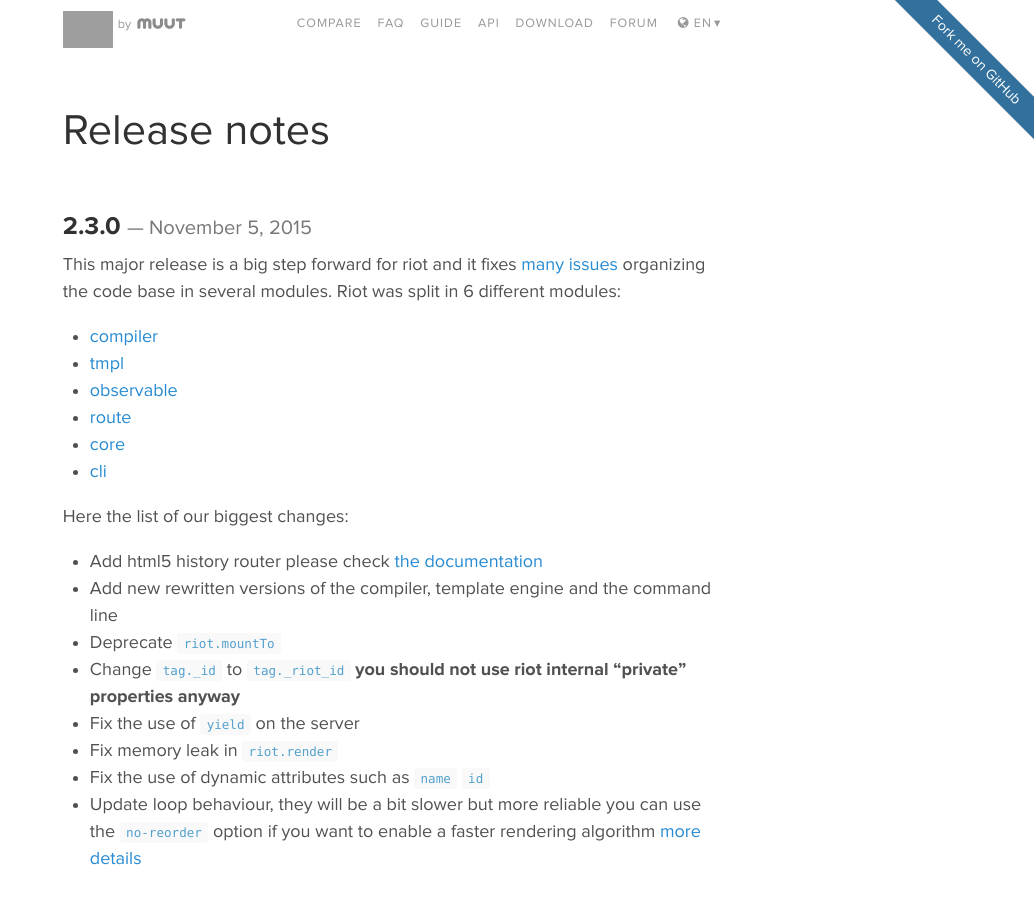
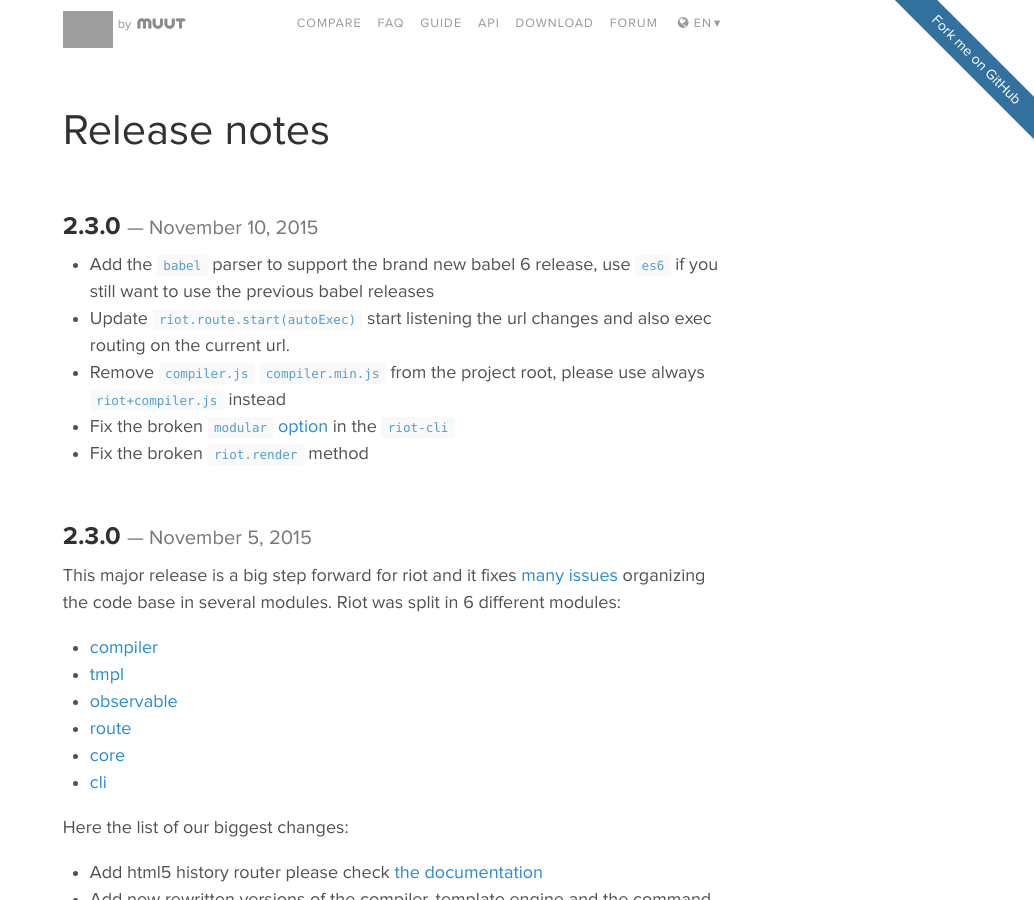
Before and after one commit to riot/riot.github.io, a Jekyll site: the page built from release-notes.md, in a window 1280 px wide and 900 px high. Shown: the whole window, without its empty margins (246-1280 px from the left). Built offline with Jekyll 4.4.1, drawn with Linux system fonts in a browser that asks for light colours; nearby versions of some CDN libraries; Markdown is read by kramdown in place of the engine named in the settings; grey boxes are pictures that could not be loaded.

Commit message:
added: release notes

```diff
--- a/_config.yml
+++ b/_config.yml
@@ -38,9 +38,9 @@
 major_version:       0
 minor_version:       2.3
 
-version:             2.3.0
-release_date:        November 5
-version_slurp:       Html5 history support - new compiler - enhanced loops
+version:             2.3.1
+release_date:        November 10
+version_slurp:       Babel 6 support - bug fix
 repo:                https://github.com/riot/riot
 
 # Vars needed for the compare.md page
--- a/release-notes.md
+++ b/release-notes.md
@@ -5,6 +5,14 @@
 ---
 
 # {{ page.title }}
+
+## 2.3.0 *November 10, 2015*
+
+- Add the `babel` parser to support the brand new babel 6 release, use `es6` if you still want to use the previous babel releases
+- Update `riot.route.start(autoExec)` start listening the url changes and also exec routing on the current url.
+- Remove `compiler.js` `compiler.min.js` from the project root, please use always `riot+compiler.js` instead
+- Fix the broken [`modular` option](https://github.com/riot/cli/issues/7) in the `riot-cli`
+- Fix the broken [`riot.render`](https://github.com/riot/riot/pull/1330) method
 
 ## 2.3.0 *November 5, 2015*
 
```
Also changed, not shown: api/route.md (+15 -0 lines).
